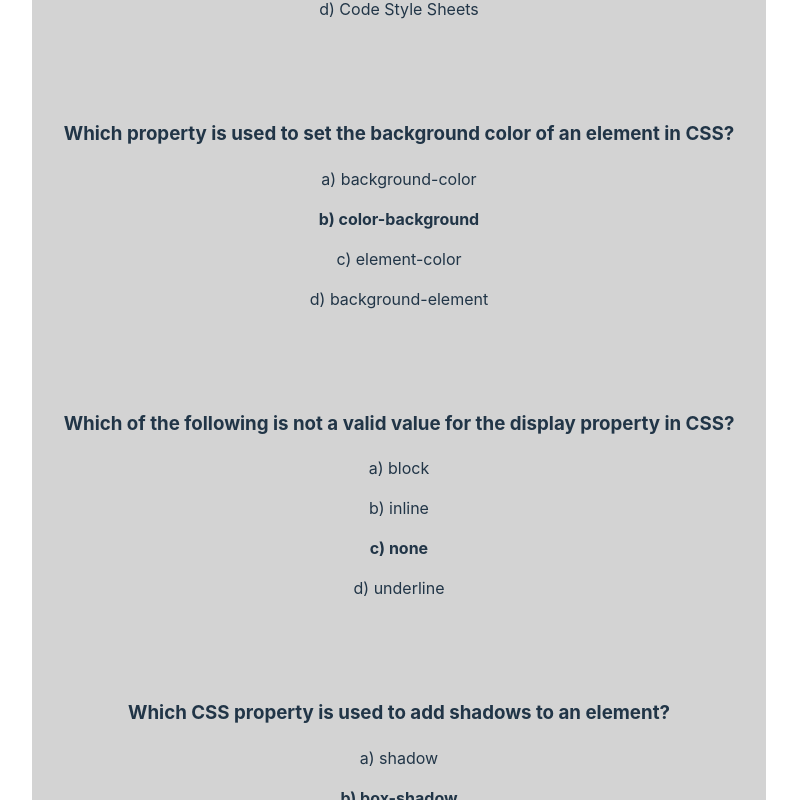
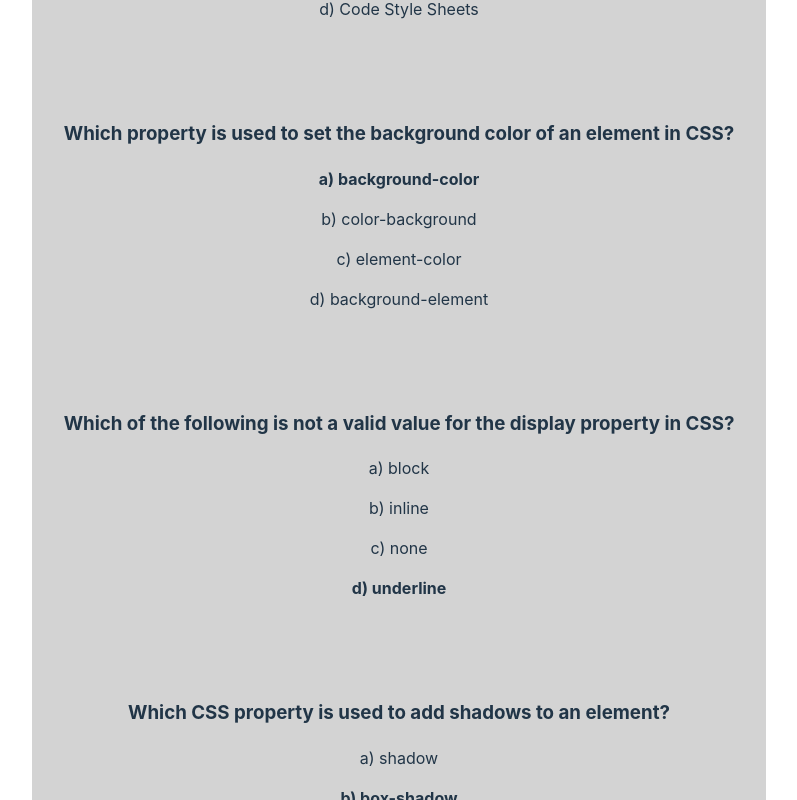
Before and after one commit to mz0121coder/sorcerers-of-code, a React (Vite) app in the folder Flashcards/: page /CSS in a window 1280 px wide. Shown: the part 377-1177 px from the top of the page, without its empty margins (241-1038 px from the left). Built offline with nearby package versions, Linux system fonts and the light colour scheme.

Commit message:
fix typo

```diff
--- a/Flashcards/src/topics/CSS.jsx
+++ b/Flashcards/src/topics/CSS.jsx
@@ -37,10 +37,10 @@ export default function CSS() {
 					Which property is used to set the background color of an element in
 					CSS?
 				</h3>
-				<p id='q2a'>a) background-color</p>
-				<p id='q2b'>
-					<b>b) color-background</b>
+				<p id='q2a'>
+					<b>a) background-color</b>
 				</p>
+				<p id='q2b'>b) color-background</p>
 				<p id='q2c'>c) element-color</p>
 				<p id='q2d'>d) background-element</p>
 				{flippedCards[1] && (
@@ -60,10 +60,10 @@ export default function CSS() {
 				</h3>
 				<p id='q3a'>a) block</p>
 				<p id='q3b'>b) inline</p>
-				<p id='q3c'>
-					<b>c) none</b>
+				<p id='q3c'>c) none</p>
+				<p id='q3d'>
+					<b>d) underline</b>
 				</p>
-				<p id='q3d'>d) underline</p>
 				{flippedCards[2] && (
 					<div>
 						<p>Answer: d) underline</p>
```
